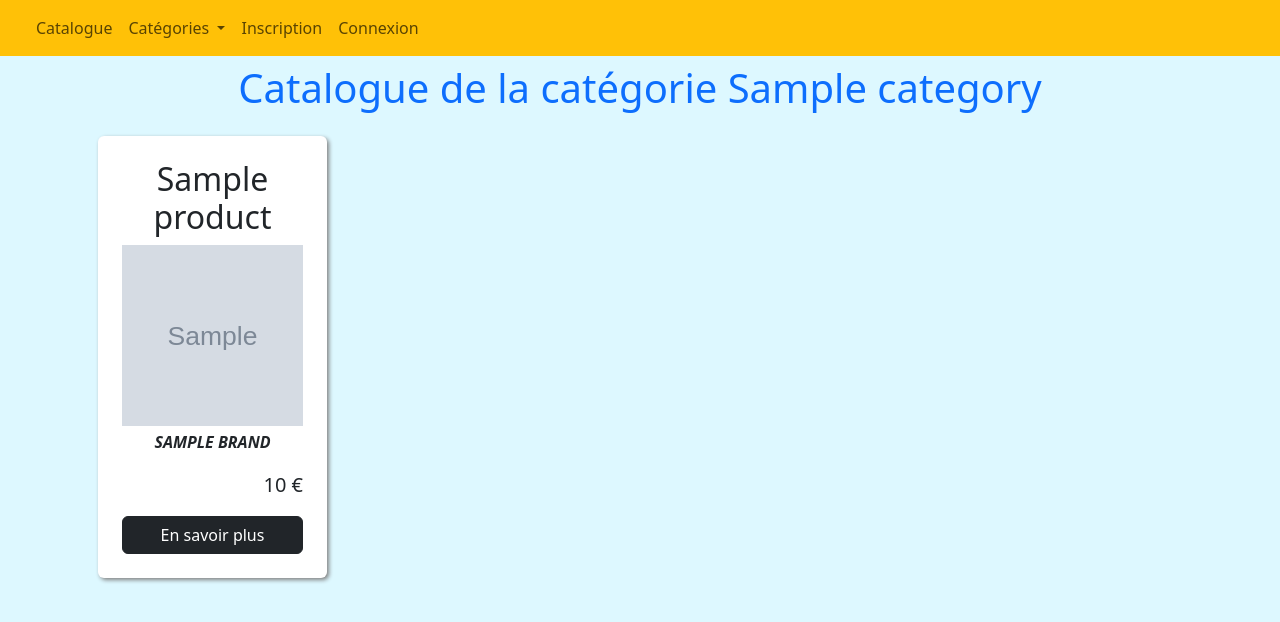
After one commit to intellagence/ecommercesf, a Symfony app: template templates/home/catalog_category.html.twig in a window 1280 px wide. The commit adds this page. Shown: the top 622 px of the page. Run offline with Twig, Linux system fonts and the light colour scheme; the template is opened without the code that fills it: most values are stand-ins (such as "Sample title", 1, 10 or a date in 2020); grey boxes marked "Sample" are stand-in pictures; some libraries are stand-ins or nearby versions.

Commit message:
catalogue par categorie

```diff
--- a/templates/_nav.html.twig
+++ b/templates/_nav.html.twig
@@ -18,7 +18,7 @@
                     </a>
                     <ul class="dropdown-menu">
                         {% for tabCategory in tabService.categories %}
-                            <li><a class="dropdown-item" href="#">{{ tabCategory.name }}</a></li>
+                            <li><a class="dropdown-item" href="{{ path("app_catalog_category", {'id' : tabCategory.id }) }}">{{ tabCategory.name }}</a></li>
                         {% endfor %}
                     </ul>
                 </li>
--- /dev/null
+++ b/templates/home/catalog_category.html.twig
@@ -0,0 +1,33 @@
+{% extends "base.html.twig" %}
+
+{% block title %}{{ parent() }} | Catalogue de la catégorie {{ category.name }}{% endblock %}
+
+{% block h1 %}Catalogue de la catégorie {{ category.name }}{% endblock %}
+
+{% block body %}
+
+    <div class="row">
+        {% for product in products %}
+            <div class="col-xl-3 col-lg-4 col-md-6">
+                <div class="shadowBart rounded text-center bg-white p-4 m-3">
+                    <h2>{{ product.title|capitalize}}</h2>
+
+                    {% if product.picture %}
+                        <img src="{{ asset('image/product/' ~ product.picture) }}" alt="" class="imgDefaut">
+                    {% else %}
+                        <img src="{{ asset('image/defaut.png') }}" alt="" class="imgDefaut">
+                    {% endif %}
+
+
+                    {% if product.brand %}
+                        <p class="fst-italic bold mt-1">{{ product.brand.name|upper }}</p>
+                    {% endif %}
+
+                    <p class="text-end mt-3 size20">{{ product.price }} €</p>
+                    <a class="btn btn-dark text-white w-100" href="{{ path('app_catalog_product', {'id': product.id })}}">En savoir plus</a>
+                </div>
+            </div>
+        {% endfor %}
+    </div>
+
+{% endblock %}
```
Also changed, not shown: src/Controller/HomeController.php (+14 -0 lines).
